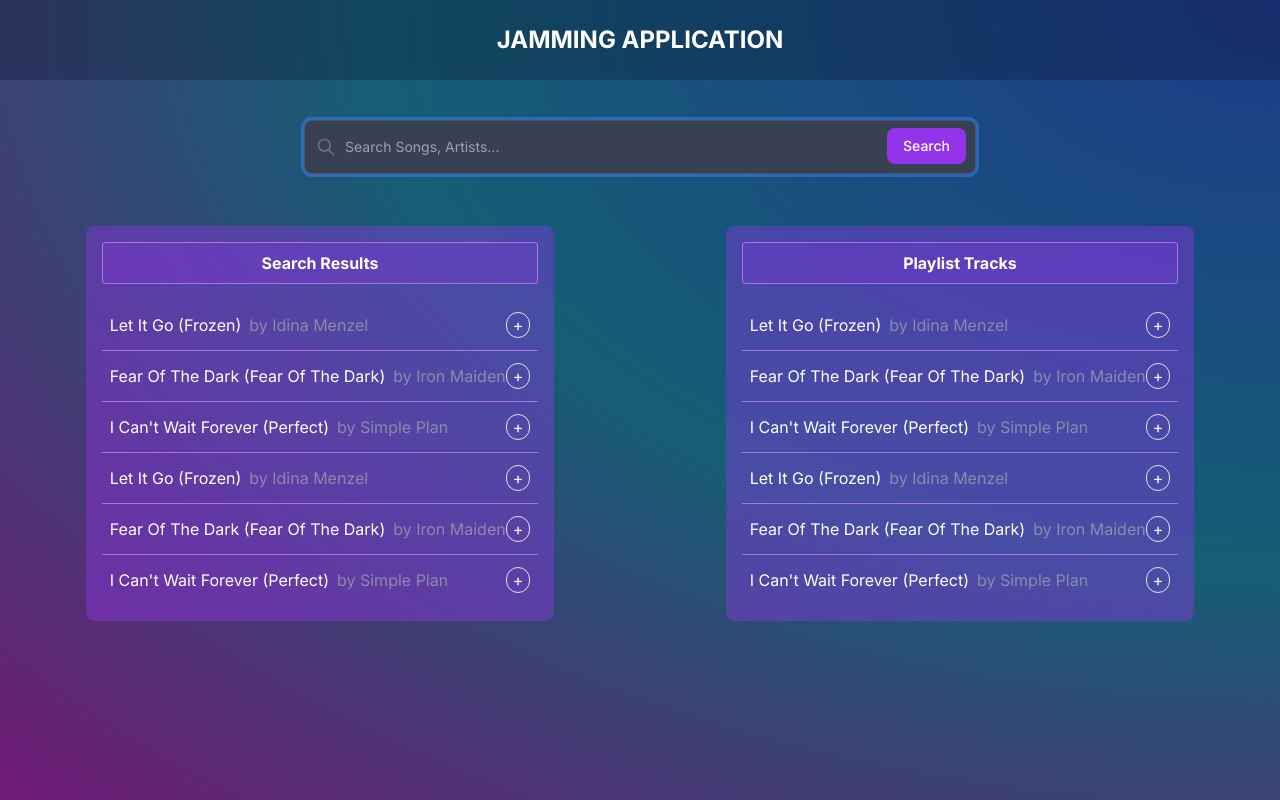
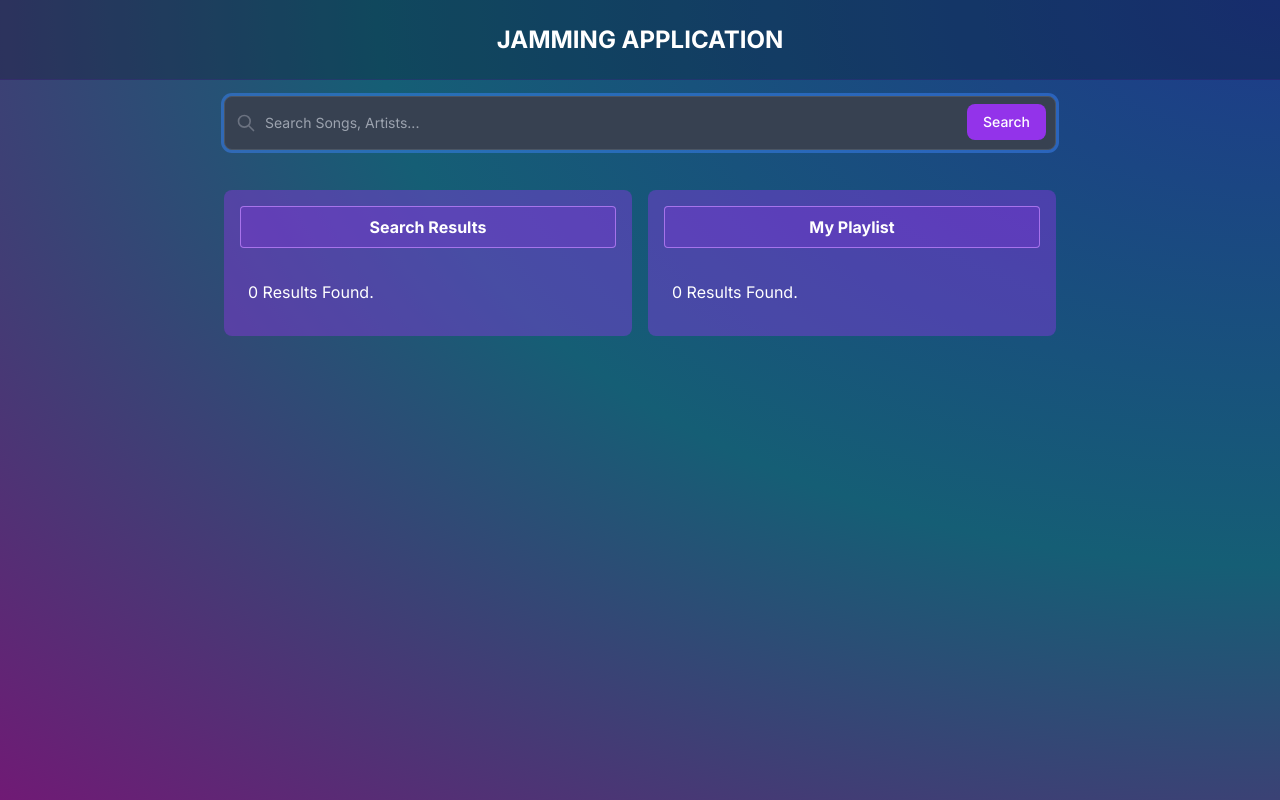
Before and after one commit to willdonin/jammming, a Next.js app: page / in a window 1280 px wide. Built offline with nearby package versions, Linux system fonts and the light colour scheme.

Commit message:
Re-organized code structure to work with states. Fixed componentes and lifted state up

```diff
--- a/app/globals.css
+++ b/app/globals.css
@@ -2,6 +2,10 @@
 @tailwind components;
 @tailwind utilities;
 
+html {
+  @apply h-full;
+}
+
 body {
-  @apply text-white h-full lg:h-screen bg-[radial-gradient(ellipse_at_top_right,_var(--tw-gradient-stops))] from-blue-900 via-cyan-800 to-fuchsia-900;
+  @apply text-white h-full bg-[radial-gradient(ellipse_at_top_right,_var(--tw-gradient-stops))] from-blue-900 via-cyan-800 to-fuchsia-900;
 }
--- a/app/page.js
+++ b/app/page.js
@@ -1,10 +1,17 @@
+"use client";
 import React from "react";
 import Nav from "@/components/Nav";
 import SearchBar from "@/components/SearchBar";
 import Playlist from "@/components/Playlist";
+import Track from "@/components/Track";
 import SearchResults from "@/components/SearchResults";
+import { useState } from "react";
 
-const songs = [
+function makeApiCall(searchInput = "") {
+  const result = [];
+
+  if (searchInput === "frozen") {
+    const hardCodedResult = [
       {
         id: 1,
         name: "Let It Go",
@@ -24,39 +31,78 @@ const songs = [
         album: "perfect",
       },
       {
-    id: 1,
+        id: 4,
         name: "Let It Go",
         artist: "Idina Menzel",
         album: "Frozen",
       },
       {
-    id: 2,
+        id: 5,
         name: "Fear of the dark",
         artist: "iron maiden",
         album: "fear of the dark",
       },
       {
-    id: 3,
+        id: 6,
         name: "I can't wait forever",
         artist: "simple plan",
         album: "perfect",
       },
     ];
+    return hardCodedResult;
+  }
+
+  return result;
+}
+
+function createTracklist(items) {
+  const list = [];
+
+  Array.from(items).forEach((element) => {
+    list.push(<Track song={element} />);
+  });
+
+  return list;
+}
 
 export default function Home() {
+  const [result, setResult] = useState("");
+  const [tracklist, setTracklist] = useState([]);
+  const [playlist, setPlaylist] = useState({
+    name: "My Playlist",
+    tracks: [],
+  });
+
+  // * When user changes title for playlist we update the state
+  // * variable that holds the title of the playlist.
+  function handlePlaylistTitleChange(event) {
+    setPlaylist({ ...playlist, name: event.target.value });
+  }
+
+  function handleSearch(event) {
+    event.preventDefault();
+    // * When user searches it will make an API call to spotify
+    // * then the result will be stored on result->useState.
+    setResult(makeApiCall(event.target.value));
+
+    // * We then create a list of tracks with the result of the API call.
+    // * we store the tracks inside the tracklist variable.
+    setTracklist(createTracklist(result));
+  }
+
   return (
     <>
       <Nav />
-      <div className="py-10 mx-auto max-w-md sm:max-w-lg md:max-w-2xl">
-        <SearchBar />
+      <div className="m-4 lg:mx-28 xl:mx-56 ">
+        <SearchBar onSearch={handleSearch} />
       </div>
-      <div className="flex flex-wrap">
-        <div className="py-3 mx-auto max-w-md sm:max-w-lg md:max-w-2xl">
-          <SearchResults items={songs} />
-        </div>
-        <div className="py-3 mx-auto max-w-md sm:max-w-lg md:max-w-2xl">
-          <Playlist items={songs} />
-        </div>
+      <div className="mx-4 lg:mx-28 xl:mx-56 my-10 flex flex-wrap gap-4 justify-center sm:flex-nowrap">
+        <SearchResults items={tracklist} />
+        <Playlist
+          playlistTitle={playlist.name}
+          items={playlist.tracks}
+          onTitleChange={handlePlaylistTitleChange}
+        />
       </div>
     </>
   );
--- a/components/Playlist.jsx
+++ b/components/Playlist.jsx
@@ -1,6 +1,12 @@
 import React from "react";
-import Tracklist, { getTracks } from "./Tracklist";
+import Tracklist from "./Tracklist";
 
-export default function Playlist({ items }) {
-  return <Tracklist title="Playlist Tracks" tracks={getTracks(items)} />;
+export default function Playlist({ items, playlistTitle, onTitleChange }) {
+  return (
+    <Tracklist
+      inputTitle={playlistTitle}
+      items={items}
+      onChange={onTitleChange}
+    />
+  );
 }
--- a/components/SaveButton.jsx
+++ b/components/SaveButton.jsx
@@ -1,13 +1,16 @@
 "use client";
 import React from "react";
 
-export default function SaveButton({ songId }) {
+export default function SaveButton({ onButtonClick, id }) {
+  function handleClick(event) {
+    alert(event.target.value);
+  }
+
   return (
     <button
-      onClick={() => {
-        alert("Song Id: " + songId);
-      }}
       className="border px-1.5 rounded-full hover:bg-purple-700 hover:border-purple-400"
+      value={id}
+      onClick={handleClick}
       type="button"
     >
       +
--- a/components/SearchBar.jsx
+++ b/components/SearchBar.jsx
@@ -1,16 +1,30 @@
 import React from "react";
+import { useState } from "react";
 
-export default function SearchBar() {
+export default function SearchBar({ onSearch }) {
+  // * the const value, stores the value for the input param
+  // * when the value is updated, the update is sent to the
+  // * button, which the value is used to store the state
+  // * of the variable that holds the search text on the parent.
+  const [value, setValue] = useState("");
+
+  function handleChange(event) {
+    setValue(event.target.value);
+  }
+
   return (
     <form>
+      {/* this label is hidden from normal screens it only shows in case of screen readers. */}
       <label
         for="default-search"
         className="mb-2 text-sm font-medium text-gray-900 sr-only dark:text-white"
       >
         Search
       </label>
+
       <div className="relative">
         <div className="absolute inset-y-0 left-0 flex items-center pl-3 pointer-events-none">
+          {/* This is the svg for our search icon on inside the search bar. */}
           <svg
             aria-hidden="true"
             className="w-5 h-5 text-gray-500 dark:text-gray-400"
@@ -27,14 +41,19 @@ export default function SearchBar() {
             ></path>
           </svg>
         </div>
+        {/* When the input changes, the button value is updated */}
         <input
           type="search"
           id="default-search"
           className="block w-full p-4 pl-10 text-sm ring border rounded-lg bg-gray-700 border-gray-600 placeholder-gray-400 text-white focus:ring-purple-400/75 outline-0"
           placeholder="Search Songs, Artists..."
+          onChange={handleChange}
           required
         ></input>
+        {/* button value is updated as the user changes the input value */}
         <button
+          value={value}
+          onClick={onSearch}
           type="submit"
           className="text-white absolute right-2.5 bottom-2.5 font-medium rounded-lg text-sm px-4 py-2 bg-purple-600 hover:bg-purple-700"
         >
--- a/components/SearchResults.jsx
+++ b/components/SearchResults.jsx
@@ -1,6 +1,6 @@
 import React from "react";
-import Tracklist, { getTracks } from "./Tracklist";
+import Tracklist from "./Tracklist";
 
 export default function SearchResults({ items }) {
-  return <Tracklist title="Search Results" tracks={getTracks(items)} />;
+  return <Tracklist title="Search Results" items={items} />;
 }
--- a/components/Track.jsx
+++ b/components/Track.jsx
@@ -1,19 +1,20 @@
+"use client";
 import React from "react";
 import SaveButton from "./SaveButton";
 
-export default function Track({ id, name, artist, album }) {
+export default function Track({ song }) {
   return (
     <li
-      className="flex justify-between items-center py-3 px-2 border-b border-purple-400/75 last:border-none capitalize"
-      key={id}
+      key={song.id}
+      className="flex justify-between items-center px-2 py-4 border-b border-purple-400/75 last:border-none capitalize auto-rows-min [&>button]:ml-2"
     >
-      <p>
-        {name} ({album})
+      <p className="">
+        {song.name} ({song.album})
         <span className="pl-2 text-gray-400/75">
-          <span className="lowercase">by</span> {artist}
+          <span className="lowercase">by</span> {song.artist}
         </span>
       </p>
-      <SaveButton songId={id} />
+      <SaveButton id={song.id} />
     </li>
   );
 }
--- a/components/Tracklist.jsx
+++ b/components/Tracklist.jsx
@@ -1,36 +1,43 @@
 import React from "react";
-import Track from "./Track";
 
-export function getTracks(items) {
-  const tracks = [];
-  items.forEach((item) =>
-    tracks.push(
-      <Track
-        id={item.id}
-        name={item.name}
-        artist={item.artist}
-        album={item.album}
-      />
-    )
-  );
-  return tracks;
-}
+// ** This object holds all styles for the Tracklist component.
+// ** we keep the code DRY here.
 
-export default function Tracklist({ tracks, title }) {
+const style = {
+  box: "basis-full sm:basis-6/12 bg-purple-600/[0.40] rounded-lg p-4 ",
+  title:
+    "text-center w-full py-2 border rounded font-bold bg-purple-600/25 border-purple-400/75 mb-4 ",
+  input: "placeholder:text-white ",
+  noResult:
+    "flex justify-between items-center py-4 px-2 border-b border-purple-400/75 last:border-none capitalize ",
+};
+
+export default function Tracklist({ title, items, inputTitle, onChange }) {
   return (
-    <div className="relative bg-purple-600/[0.40] rounded-lg p-4">
-      <h2 className="text-center py-2 border  rounded font-bold bg-purple-600/25 border-purple-400/75 mb-4">
-        {title}
-      </h2>
-      <div className="flex items center">
-        <ul className="w-full">
-          {tracks.length !== 0 ? (
-            tracks
-          ) : (
-            <li className="text-white text-center">0 results found.</li>
-          )}
-        </ul>
-      </div>
+    <div className={style.box}>
+      {/* If component title is true then we display the title
+          else we display a title as an input value */}
+      {title ? (
+        <h2 className={style.title}>{title}</h2>
+      ) : (
+        <input
+          type="text"
+          onChange={onChange}
+          placeholder={inputTitle}
+          className={style.title + style.input}
+        />
+      )}
+      <ul className="">
+        {/* if the component contains track we are going to display it
+            else we will show that the result is empty. */}
+        {items.length !== 0 ? (
+          items
+        ) : (
+          <li className={style.noResult}>
+            <p className="">0 results found.</p>
+          </li>
+        )}
+      </ul>
     </div>
   );
 }
```
Lines whose indentation alone changed are shown as unchanged.
